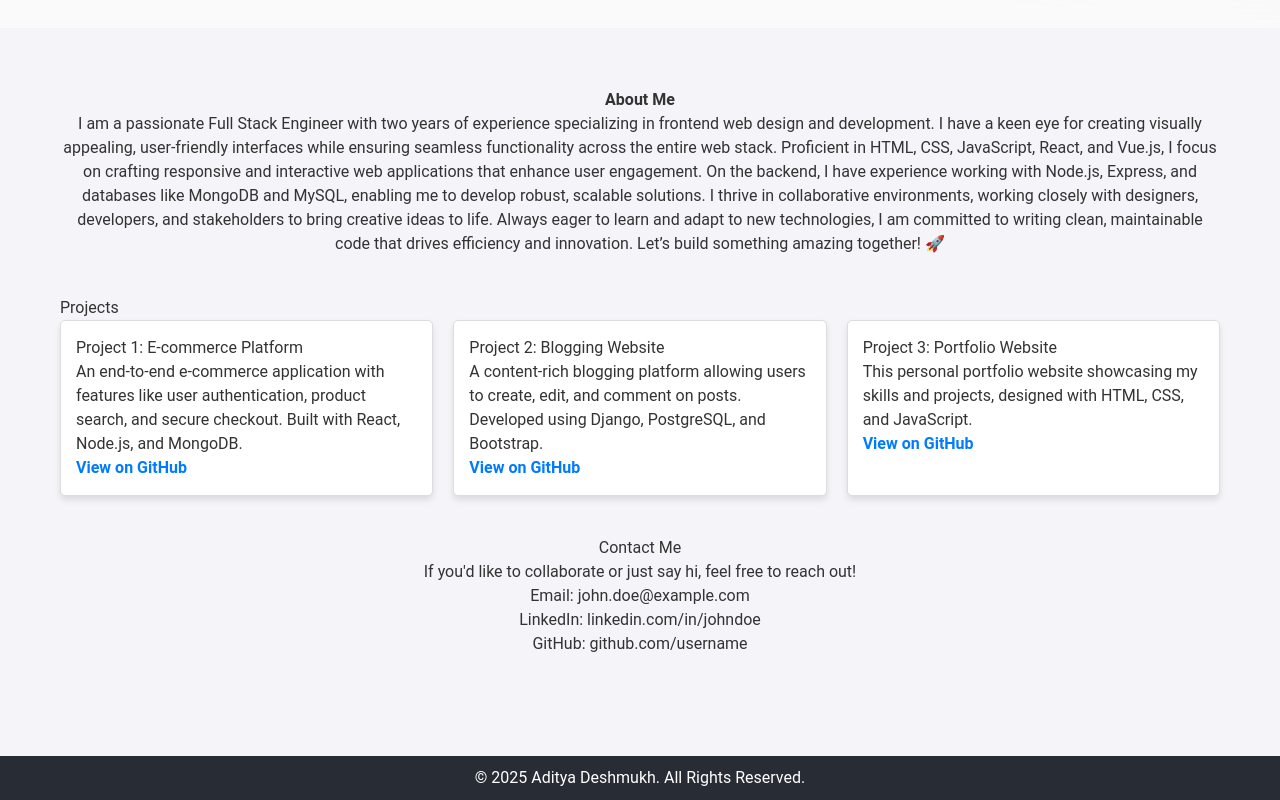
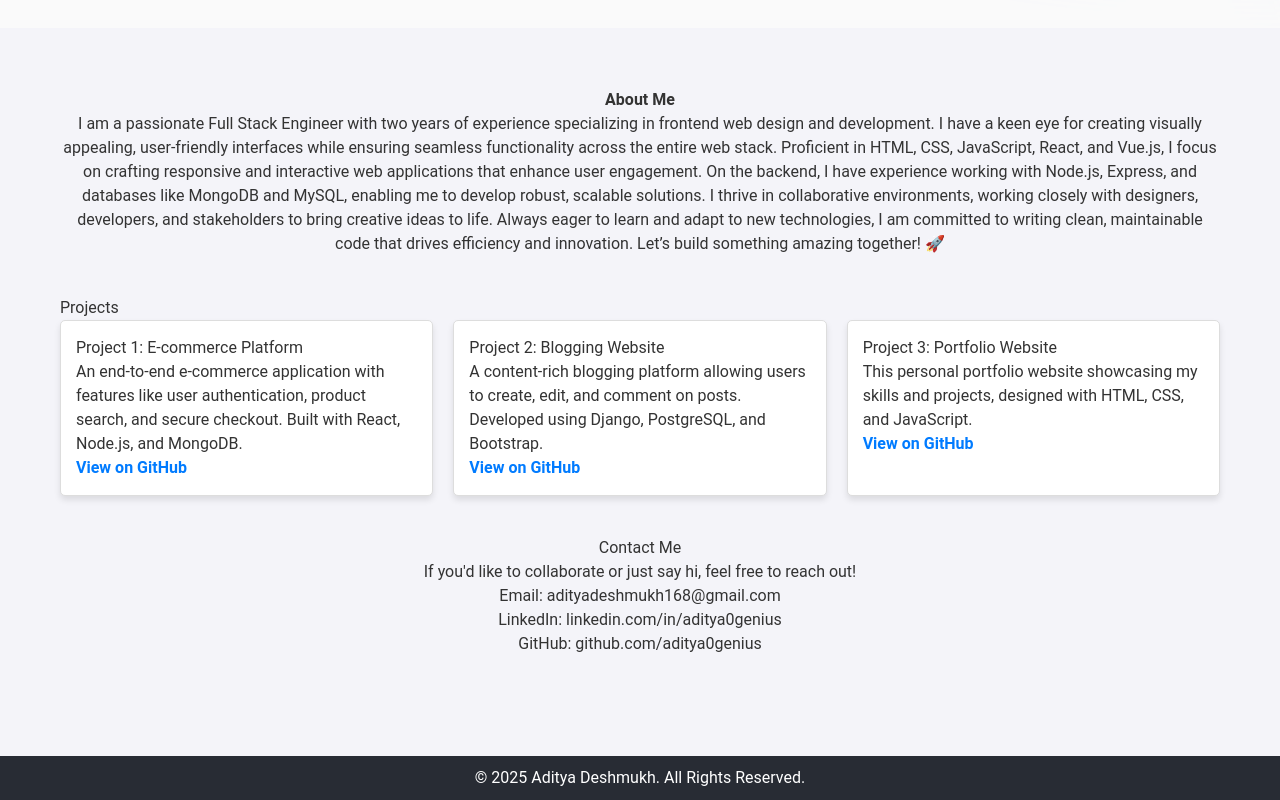
Before and after one commit to aditya0genius/personal-portfolio, a Next.js app: page / in a window 1280 px wide. Shown: the part 846-1646 px from the top of the page. Built offline with nearby package versions, Linux system fonts and the light colour scheme.

Commit message:
added footer details

```diff
--- a/src/components/Homepage/home.tsx
+++ b/src/components/Homepage/home.tsx
@@ -42,9 +42,9 @@
         <section id="contact" className="about">
             <h2>Contact Me</h2>
             <p>If you&apos;d like to collaborate or just say hi, feel free to reach out!</p>
-            <p>Email: john.doe@example.com</p>
-            <p>LinkedIn: <a href="https://linkedin.com/in/johndoe" target="_blank">linkedin.com/in/johndoe</a></p>
-            <p>GitHub: <a href="https://github.com/username" target="_blank">github.com/username</a></p>
+            <p>Email: adityadeshmukh168@gmail.com</p>
+            <p>LinkedIn: <a href="https://linkedin.com/in/aditya0genius" target="_blank">linkedin.com/in/aditya0genius</a></p>
+            <p>GitHub: <a href="https://github.com/aditya0genius" target="_blank">github.com/aditya0genius</a></p>
         </section>
     </div>
 
```
